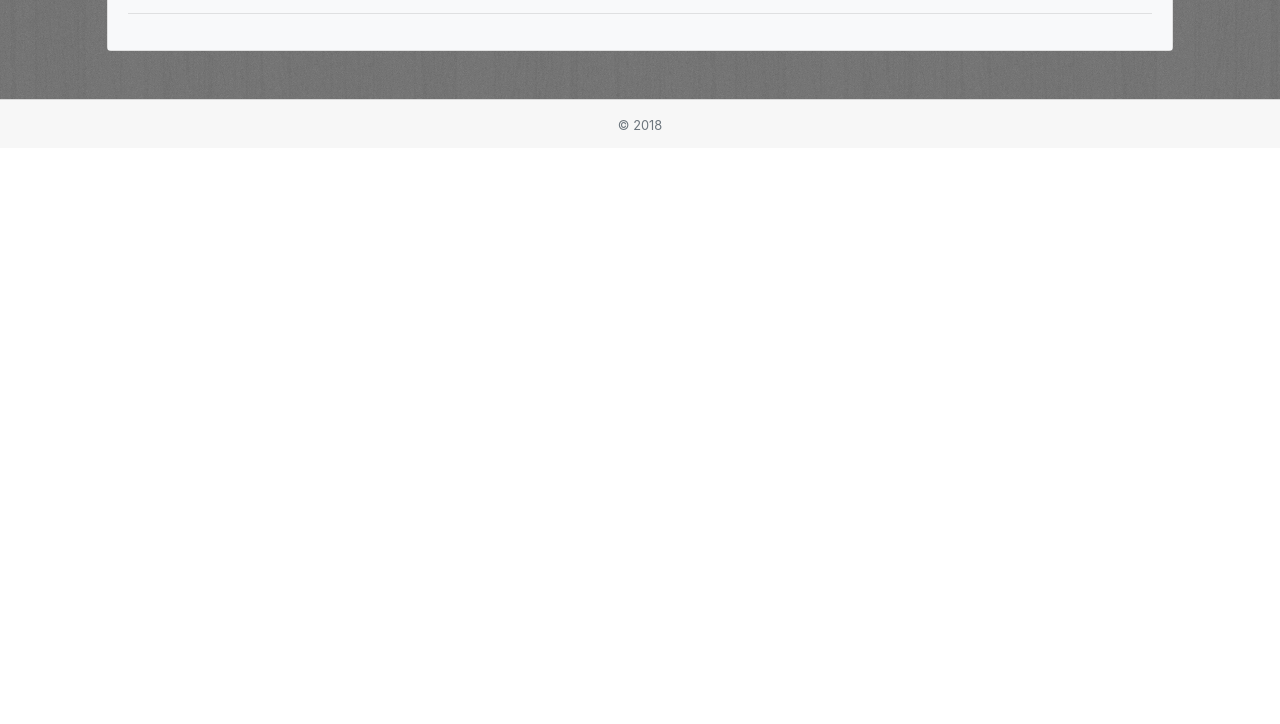
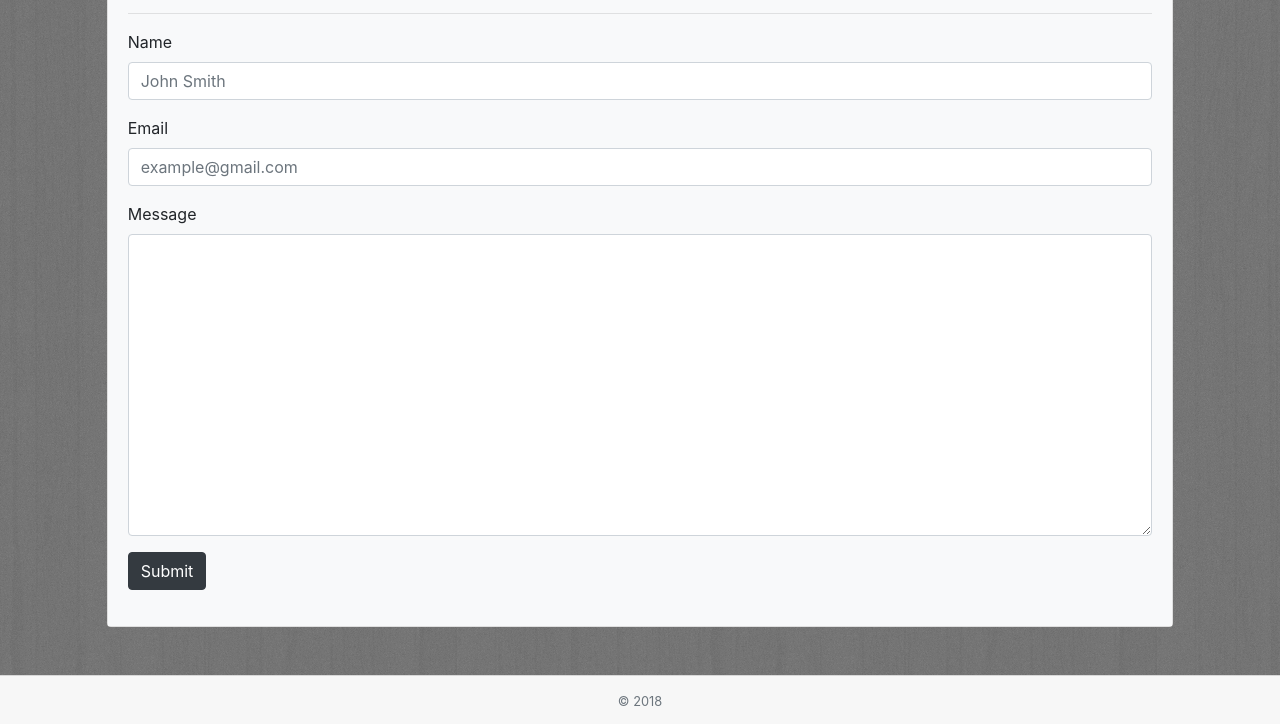
Before and after one commit to t-d-o-g/bootstrap-portfolio, a plain HTML site: page contact.html in a window 1280 px wide. Shown: the part 166-890 px from the top of the page. Before the commit the page ends 800 px from the top, so only its background shows below. Drawn offline with nearby package versions, Linux system fonts and the light colour scheme.

Commit message:
Add style to contact form

```diff
--- a/contact.html
+++ b/contact.html
@@ -44,7 +44,23 @@
 
                             <hr size="20">
 
-                            <!-- Contact -->
+                            <form>
+                                <div class="form-group">
+                                    <label for="nameInput">Name</label>
+                                    <input type="text" class="form-control" placeholder="John Smith">
+                                </div>
+                                <div class="form-group">
+                                    <label for="emailInput">Email</label>
+                                    <input type="email" class="form-control" placeholder="example@gmail.com">
+                                </div>
+                                <div class="form-group">
+                                    <label for="messageTextArea">Message</label>
+                                    <textarea class="form-control" rows="12"></textarea>
+                                </div>
+                                <div class="form-group">
+                                    <button type="submit" class="btn btn-dark">Submit</button>
+                                </div>
+                            </form>
 
                         </div>
                     </div>
```
